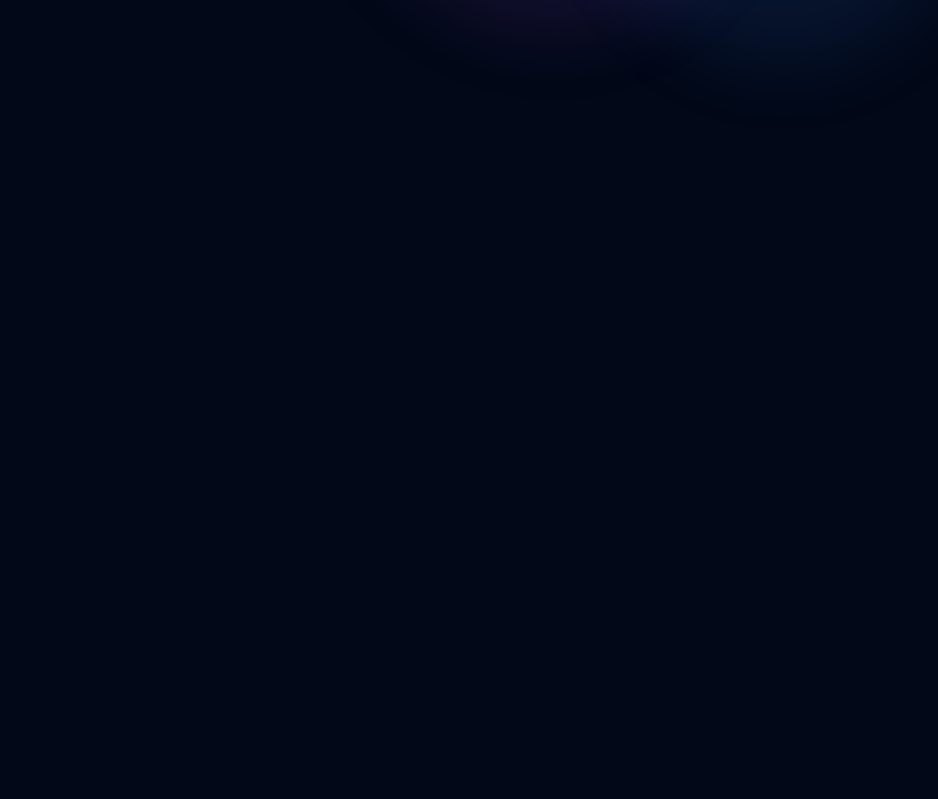
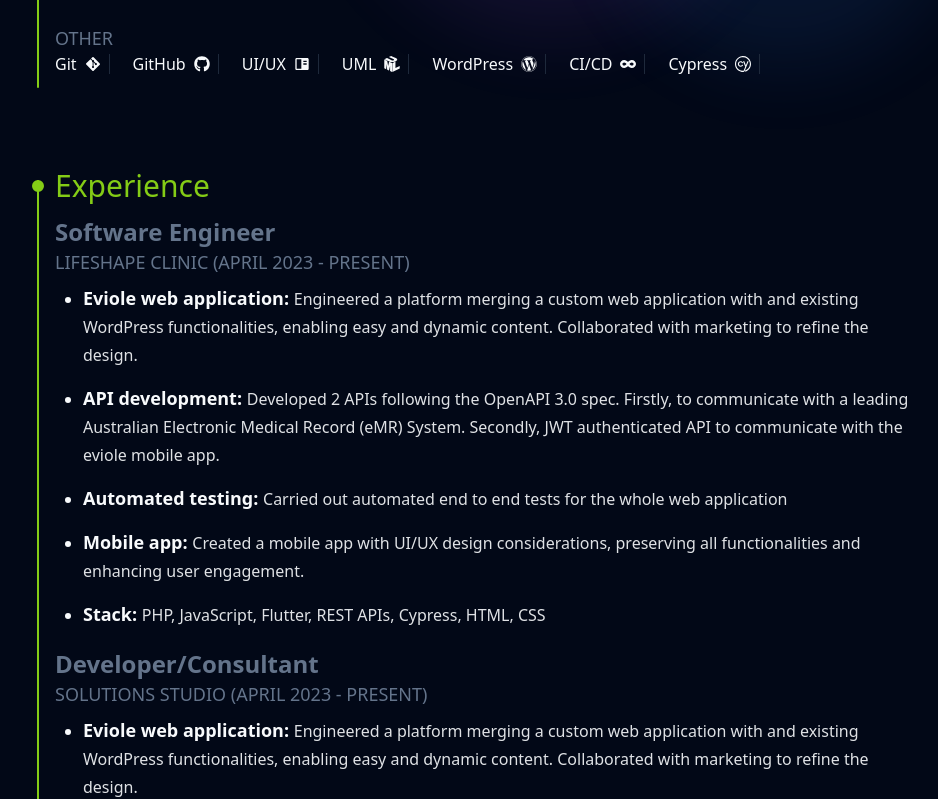
Before and after one commit to KishenLodhia/portfolio, a React (Vite) app: page /resume in a window 1280 px wide. Shown: the part 604-1403 px from the top of the page, without its empty margins (159-1097 px from the left). Before the commit the page ends 800 px from the top, so only its background shows below. Built offline with nearby package versions, Linux system fonts and the light colour scheme.

Commit message:
update resume page

```diff
--- a/package.json
+++ b/package.json
@@ -30,6 +30,7 @@
     "vaul": "^0.9.0"
   },
   "devDependencies": {
+    "@types/google-map-react": "^2.1.10",
     "@types/node": "^20.11.30",
     "@types/react": "^18.2.66",
     "@types/react-dom": "^18.2.22",
--- /dev/null
+++ b/src/components/ContentHeading.tsx
@@ -0,0 +1,13 @@
+interface HeadingInterface extends React.HTMLAttributes<HTMLHeadElement> {
+  text: string;
+}
+
+const ContentHeading = ({ text, ...props }: HeadingInterface) => {
+  return (
+    <h2 className="text-lg text-slate-500" {...props}>
+      {text.toUpperCase()}
+    </h2>
+  );
+};
+
+export default ContentHeading;
--- a/src/components/Heading.tsx
+++ b/src/components/Heading.tsx
@@ -1,12 +1,14 @@
-interface HeadingProps {
+interface HeadingProps extends React.HTMLAttributes<HTMLDivElement> {
   heading: string;
 }
 
-const Heading = ({ heading }: HeadingProps) => {
+const Heading = ({ heading, ...props }: HeadingProps) => {
   return (
     <div className="w-full">
-      <div className="text-3xl">{heading}</div>
-      <hr className="h-1 w-full" />
+      <div className="text-3xl text-lime-500" {...props}>
+        {heading}
+      </div>
+      {/* <hr className="h-1 w-full" /> */}
     </div>
   );
 };
--- a/src/components/Navbar.tsx
+++ b/src/components/Navbar.tsx
@@ -49,7 +49,7 @@
 
 export const Navbar = () => {
   return (
-    <div className="flex flex-row p-5 items-center justify-center gap-1">
+    <div className="md:flex flex-row p-5 items-center justify-center gap-1 hidden">
       <NavigationMenu>
         <NavigationMenuList>
           <NavigationMenuItem className="hover:bg-accent hover:rounded px-3 py-2">
--- a/src/components/Quote.tsx
+++ b/src/components/Quote.tsx
@@ -24,6 +24,7 @@
       });
       if (response.status == 200) {
         const data = await response.json();
+        console.log(data);
         setQuotes(data);
       } else {
         throw new Error("Error occurred");
--- /dev/null
+++ b/src/components/ResumeContentDiv.tsx
@@ -0,0 +1,23 @@
+import Heading from "./Heading";
+
+interface ResumeContentDivProps extends React.HTMLAttributes<HTMLDivElement> {
+  heading: string;
+}
+
+const ResumeContentDiv = ({ children, heading, ...props }: ResumeContentDivProps) => {
+  return (
+    <div {...props}>
+      {/* <Heading heading={heading} /> */}
+      <div className="flex flex-row py-5 px-1 relative">
+        <div className="border-l-2 rounded-sm mt-3 mr-4 border-lime-500 "></div>
+        <div>
+          <Heading heading={heading} />
+          {children}
+        </div>
+        <div className="absolute top-0 left-0 my-8 mx-[-1px] w-3 h-3 border-2 border-lime-500 bg-lime-500 rounded-full"></div>
+      </div>
+    </div>
+  );
+};
+
+export default ResumeContentDiv;
--- a/src/pages/ResumePage.tsx
+++ b/src/pages/ResumePage.tsx
@@ -1,4 +1,3 @@
-import Heading from "@/components/Heading";
 import Navbar from "@/components/Navbar";
 import ResumeContent from "@/components/ResumeContent";
 import { Separator } from "@/components/ui/separator";
@@ -33,6 +32,8 @@
   SiTypescript,
   SiUml,
 } from "react-icons/si";
+import ContentHeading from "@/components/ContentHeading";
+import ResumeContentDiv from "@/components/ResumeContentDiv";
 import { TbApi } from "react-icons/tb";
 
 const SummarySection = {
@@ -181,27 +182,93 @@
   },
 ];
 
+const ExperienceSection = [
+  {
+    company: "LifeShape Clinic",
+    role: "Software Engineer",
+    start: "April 2023",
+    end: "Present",
+    details: [
+      {
+        title: "Eviole web application",
+        content: `Engineered a platform merging a custom web application with and
+    existing WordPress functionalities, enabling easy and dynamic content. Collaborated with marketing to refine the design.`,
+      },
+      {
+        title: "API development",
+        content: `Developed 2 APIs following the OpenAPI 3.0 spec. Firstly, to communicate with a leading
+        Australian Electronic Medical Record (eMR) System. Secondly, JWT authenticated API to communicate with the eviole
+        mobile app.`,
+      },
+      {
+        title: "Automated testing",
+        content: `Carried out automated end to end tests for the whole web application`,
+      },
+      {
+        title: "Mobile app",
+        content: `Created a mobile app with UI/UX design considerations, preserving all functionalities and enhancing
+        user engagement.`,
+      },
+      {
+        title: "Stack",
+        content: `PHP, JavaScript, Flutter, REST APIs, Cypress, HTML, CSS`,
+      },
+    ],
+  },
+
+  {
+    company: "Solutions Studio",
+    role: "Developer/Consultant",
+    start: "April 2023",
+    end: "Present",
+    details: [
+      {
+        title: "Eviole web application",
+        content: `Engineered a platform merging a custom web application with and
+    existing WordPress functionalities, enabling easy and dynamic content. Collaborated with marketing to refine the design.`,
+      },
+      {
+        title: "API development",
+        content: `Developed 2 APIs following the OpenAPI 3.0 spec. Firstly, to communicate with a leading
+        Australian Electronic Medical Record (eMR) System. Secondly, JWT authenticated API to communicate with the eviole
+        mobile app.`,
+      },
+      {
+        title: "Automated testing",
+        content: `Carried out automated end to end tests for the whole web application`,
+      },
+      {
+        title: "Mobile app",
+        content: `Created a mobile app with UI/UX design considerations, preserving all functionalities and enhancing
+        user engagement.`,
+      },
+      {
+        title: "Stack",
+        content: `PHP, JavaScript, Flutter, REST APIs, Cypress, HTML, CSS`,
+      },
+    ],
+  },
+];
+
 const ResumePage = () => {
   return (
     <>
       <Navbar />
-      <div className="flex flex-col items-start justify-start w-[70%] m-auto mt-5">
+      <div className="flex flex-col items-start justify-start w-[90%] md:w-[70%]  m-auto mt-5">
         <div className="absolute top-[30%] left-[40%] w-[400px] h-[400px] bg-purple-500 rounded-full opacity-10 filter blur-2xl -z-11 animate-blob mix-blend-normal hidden md:block"></div>
         <div className="absolute top-[10%] left-[55%] w-[300px] h-[300px] bg-orange-500 rounded-full opacity-10 filter blur-2xl -z-11 animate-blob mix-blend-normal animation-delay-4000 hidden md:block"></div>
         <div className="absolute top-[40%] left-[60%] w-[350px] h-[350px] bg-blue-500 rounded-full opacity-10 filter blur-2xl -z-11 animate-blob mix-blend-normal animation-delay-3000 hidden md:block"></div>
 
         {/* Summary */}
-        <div>
-          <Heading heading={SummarySection.title} />
+        <ResumeContentDiv heading={SummarySection.title}>
           <ResumeContent content={SummarySection.content} />
-        </div>
+        </ResumeContentDiv>
 
         {/* Skills */}
-        <div className="py-5">
-          <Heading heading="Skills" />
+        <ResumeContentDiv className="py-5" heading="Skills">
           {SkillSections.map((item) => (
             <div key={item.title} className="flex flex-col items-start justify-start py-3 z-0">
-              <h2 className="text-lg text-slate-500">{item.title.toUpperCase()}</h2>
+              <ContentHeading text={item.title} />
               <div className="flex flex-wrap items-start justify-start gap-2">
                 {item.content.map((contentItem) => (
                   <div key={contentItem.skill} className="flex flex-wrap items-center justify-start gap-2">
@@ -215,9 +282,29 @@
               </div>
             </div>
           ))}
-        </div>
+        </ResumeContentDiv>
 
-        <div></div>
+        <ResumeContentDiv className="py-5" heading="Experience">
+          {ExperienceSection.map((experienceItem) => (
+            <div key={experienceItem.company}>
+              <h2 className="text-2xl pt-3 text-slate-500 font-semibold">{experienceItem.role}</h2>
+              <ContentHeading
+                text={`${experienceItem.company.toUpperCase()} (${experienceItem.start} - ${experienceItem.end})`}
+              />
+
+              {experienceItem.details.map((detail) => (
+                <ul className="p-2 list-disc ml-2 md:ml-5" key={detail.content}>
+                  <li>
+                    <p className="font-semibold text-lg text-primary">
+                      {detail.title}:{" "}
+                      <span className="text-primary opacity-90 font-normal text-base ">{detail.content}</span>
+                    </p>
+                  </li>
+                </ul>
+              ))}
+            </div>
+          ))}
+        </ResumeContentDiv>
       </div>
     </>
   );
```
Also changed, not shown: 1 other file (tests, documents, lock files or other folders).
